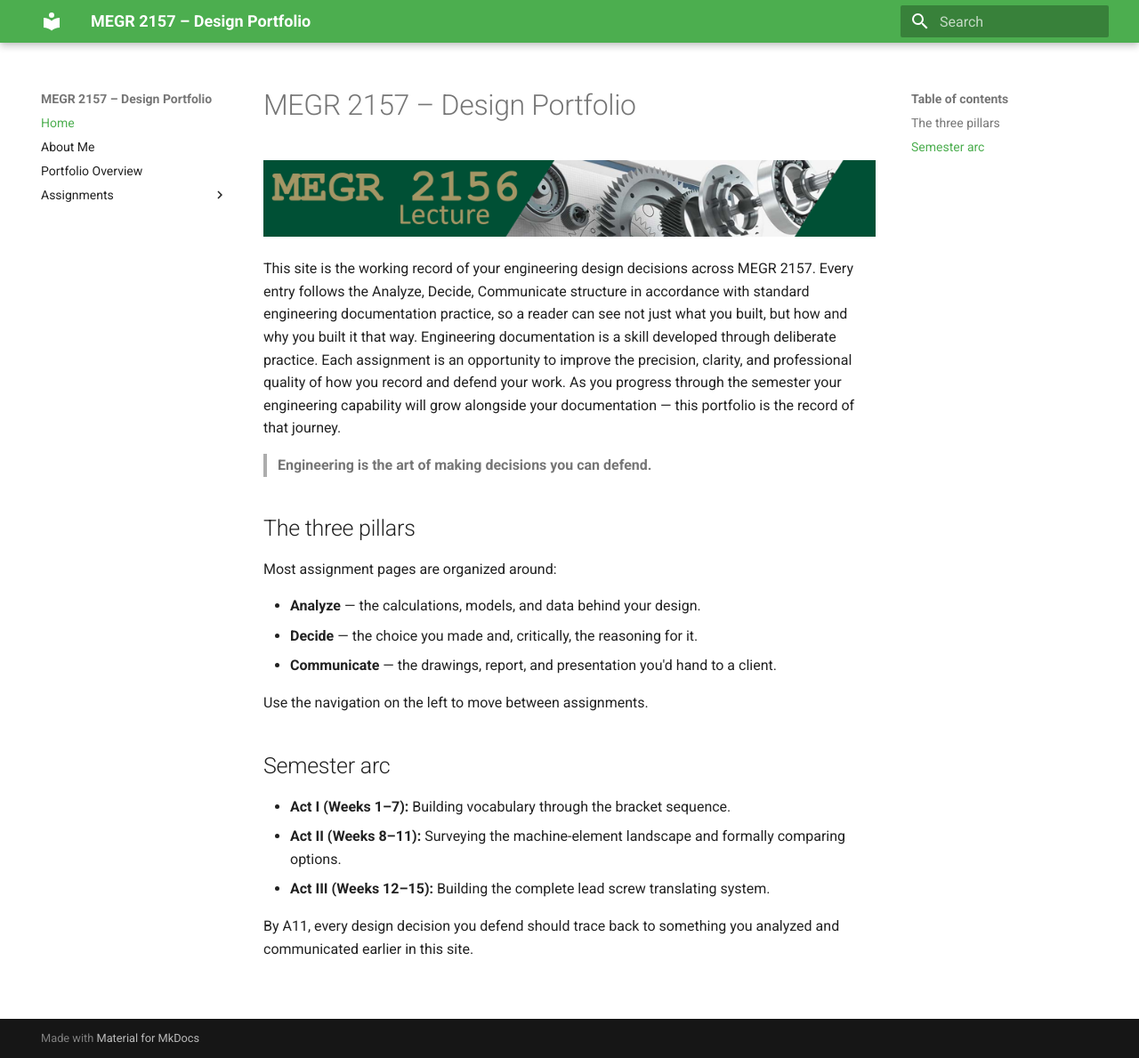
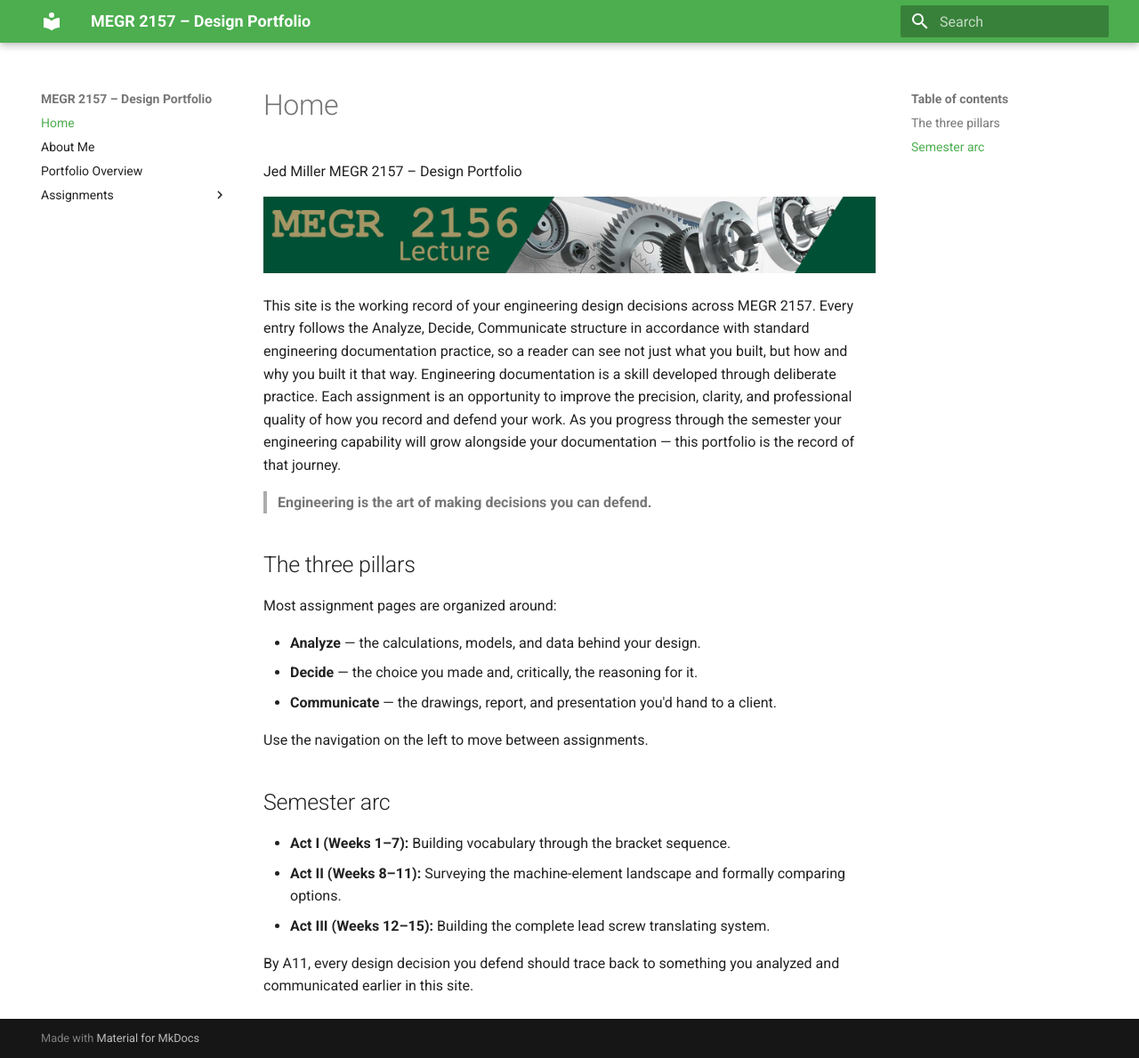
Before and after one commit to cmill271/miller-megr2157-portfolio, an MkDocs documentation site: the page built from docs/index.md, in a window 1280 px wide and 1189 px high. Shown: the whole window at 89% size. Built offline with MkDocs 1.6.1 and Material for MkDocs 9.7.7, drawn with Linux system fonts in a browser that asks for light colours.

Commit message:
Update title in design portfolio documentation

```diff
--- a/docs/index.md
+++ b/docs/index.md
@@ -1,4 +1,4 @@
-# MEGR 2157 – Design Portfolio
+Jed Miller MEGR 2157 – Design Portfolio
 
 ![MEGR 2156-7 Title](MEGR2156title.png)
 
```
